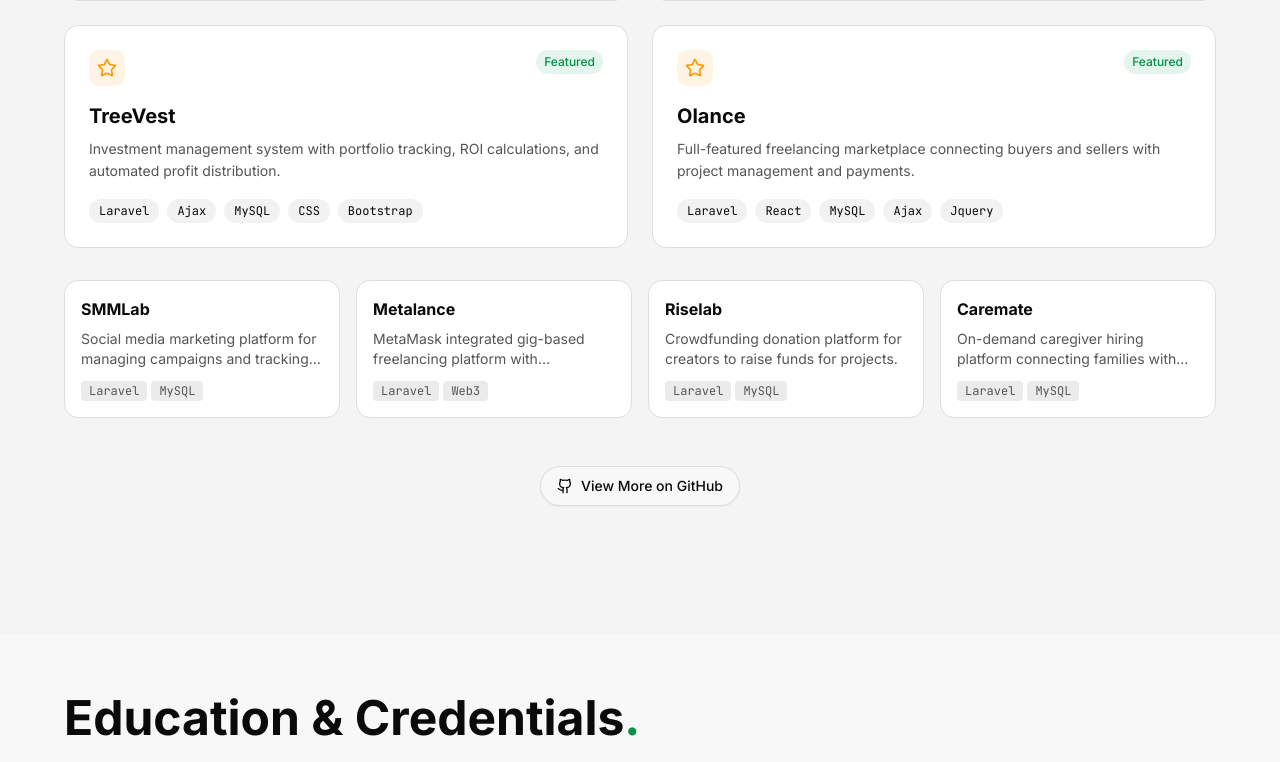
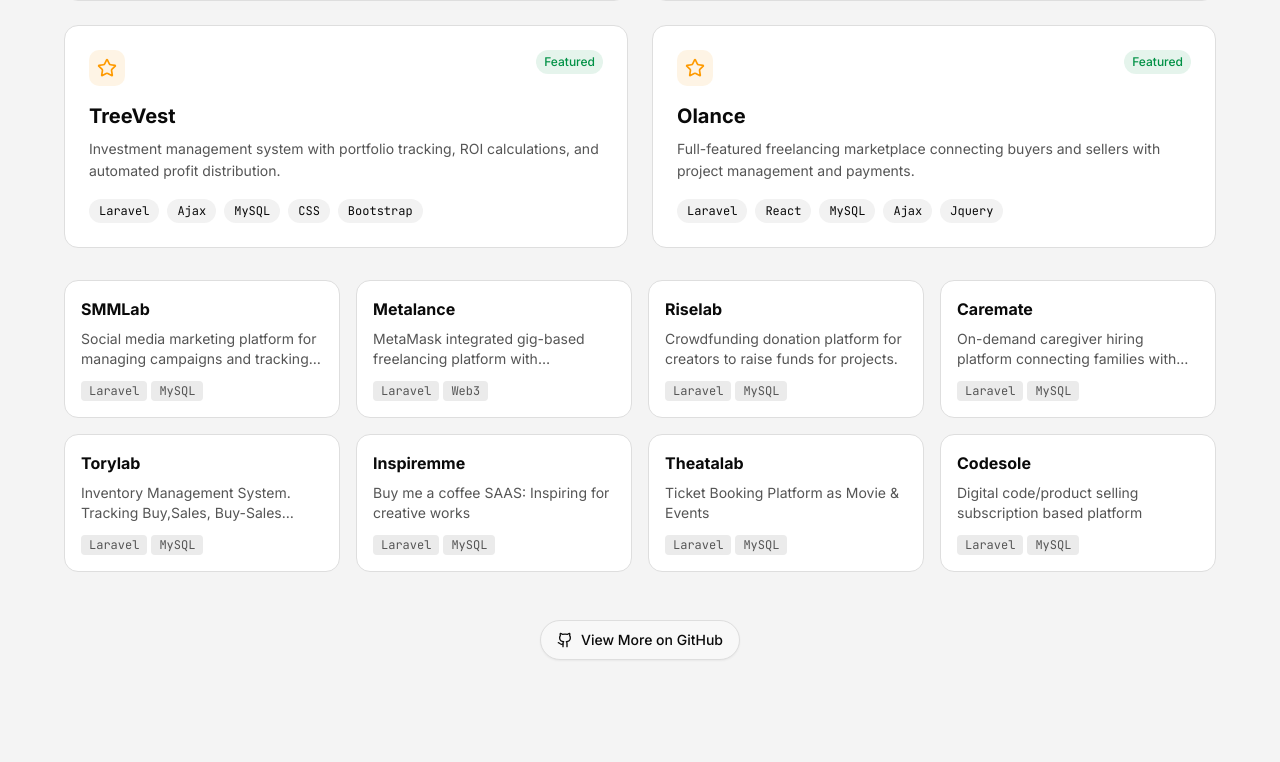
Before and after one commit to nirobabhee/My-Portfolio, a Next.js app in the folder b_91nNQIQ8ZYs-1775118158584/: page / in a window 1280 px wide. Shown: the part 5271-6033 px from the top of the page. Built offline with nearby package versions, Linux system fonts and the light colour scheme.

Commit message:
Add new project entries to projects.tsx
Added multiple project entries with titles, descriptions, technologies, and live URLs.

```diff
--- a/b_91nNQIQ8ZYs-1775118158584/components/sections/projects.tsx
+++ b/b_91nNQIQ8ZYs-1775118158584/components/sections/projects.tsx
@@ -161,6 +161,34 @@ const personalProjects = [
     liveUrl: "https://script.viserlab.com/caremate",
     featured: false,
   },
+  {
+    title: "Torylab",
+    description: "Inventory Management System. Tracking Buy,Sales, Buy-Sales Return, Expenses etc",
+    tech: ["Laravel", "MySQL", "Ajax","Booststrap", "CSS"],
+    liveUrl: "https://script.viserlab.com/torylab",
+    featured: false,
+  },
+  {
+    title: "Inspiremme",
+    description: "Buy me a coffee SAAS: Inspiring for creative works",
+    tech: ["Laravel", "MySQL", "Ajax","Booststrap", "CSS"],
+    liveUrl: "https://script.viserlab.com/inspireme",
+    featured: false,
+  },
+  {
+    title: "Theatalab",
+    description: "Ticket Booking Platform as Movie & Events",
+    tech: ["Laravel", "MySQL", "Ajax","Booststrap", "CSS"],
+    liveUrl: "https://script.viserlab.com/theatalab",
+    featured: false,
+  },
+    {
+    title: "Codesole",
+    description: "Digital code/product selling subscription based platform",
+    tech: ["Laravel", "MySQL", "Ajax","Booststrap", "CSS"],
+    liveUrl: "https://script.viserlab.com/codesole",
+    featured: false,
+  },
 ]
 
 const categoryColors: Record<string, string> = {
@@ -277,7 +305,7 @@ export function ProjectsSection() {
                 <Star className="h-5 w-5 text-primary" />
               </div>
               <div>
-                <h3 className="text-xl font-bold text-foreground">Personal & Open Source</h3>
+                <h3 className="text-xl font-bold text-foreground">Personal, CodeCanyon Project & Open Source</h3>
                 <p className="text-sm text-muted-foreground">Side projects and experimental work</p>
               </div>
             </div>
```
